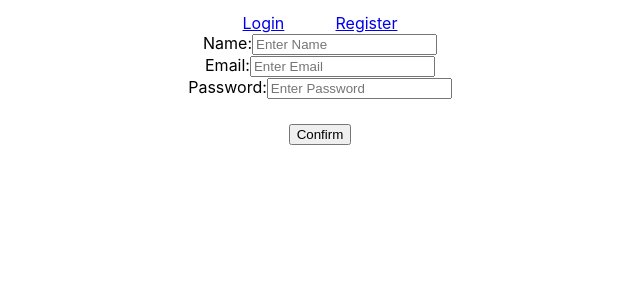
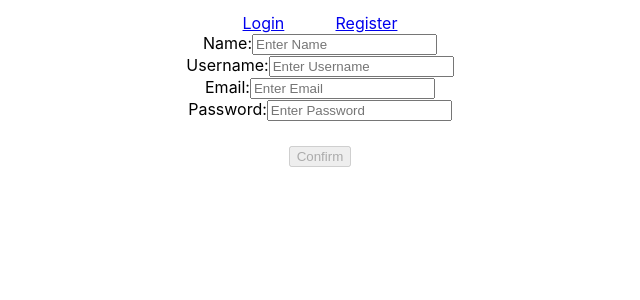
Before and after one commit to Build-Week-Kickstarter-1/Front-End, a React (Create React App) app in the folder kickstarter-success/: page /register in a window 1280 px wide. Shown: the top 300 px of the page, without its empty margins (320-960 px from the left). Built offline with nearby package versions, Linux system fonts and the light colour scheme.

Commit message:
Added username and validation for it

```diff
--- a/kickstarter-success/src/RegisterValidation/registerSchema.js
+++ b/kickstarter-success/src/RegisterValidation/registerSchema.js
@@ -4,7 +4,11 @@ const registerSchema = yup.object().shape({
 	name: yup
 		.string()
 		.required("Name is required")
-		.min(5, "Name must be 5 characters or longer"),
+		.min(2, "Name must be 5 characters or longer"),
+	username: yup
+		.string()
+		.required("Username is required")
+		.min(5, "Username must be 5 characters or longer"),
 	email: yup
 		.string()
 		.email("Must be a valid email")
--- a/kickstarter-success/src/components/RegisterForm.js
+++ b/kickstarter-success/src/components/RegisterForm.js
@@ -10,12 +10,14 @@ function RegisterForm() {
 		name: "",
 		email: "",
 		password: "",
+		username: "",
 	};
 
 	const initialFormErrors = {
 		name: "",
 		email: "",
 		password: "",
+		username: "",
 	};
 
 	////////////////////// useStates Here  //////////////////////
@@ -105,6 +107,7 @@ function RegisterForm() {
 			<label>
 				Name:
 				<input
+					className="name-input"
 					id="name"
 					type="text"
 					name="name"
@@ -118,8 +121,25 @@ function RegisterForm() {
 			</label>
 			<br></br>
 			<label>
+				Username:
+				<input
+					className="username-input"
+					id="username"
+					type="text"
+					name="username"
+					placeholder="Enter Username"
+					value={registerForm.username}
+					onChange={onChange}
+				/>
+				{formErrors.username.length > 5 ? (
+					<h4 className="error"> {formErrors.username}</h4>
+				) : null}
+			</label>
+			<br></br>
+			<label>
 				Email:
 				<input
+					className="email-input"
 					id="email"
 					type="email"
 					name="email"
@@ -133,6 +153,7 @@ function RegisterForm() {
 			<label>
 				Password:
 				<input
+					className="password-input"
 					id="password"
 					type="text"
 					name="password"
@@ -143,7 +164,7 @@ function RegisterForm() {
 				{formErrors.password.length > 0 ? <p>{formErrors.password}</p> : null}
 			</label>
 			<br></br>
-			<button>Confirm</button>
+			<button disabled={buttonDisabled}>Confirm</button>
 		</form>
 
 		///////////////////// Form Information Here  //////////////////////
```
